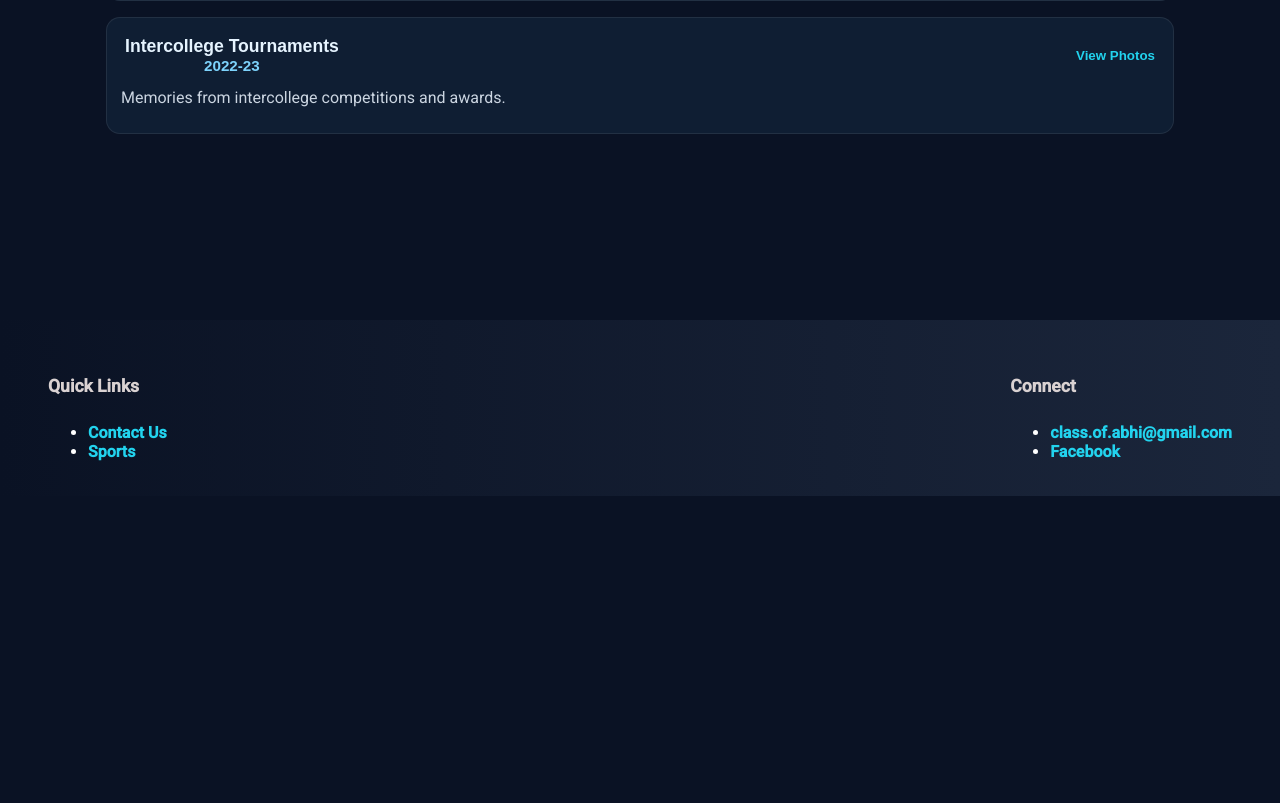
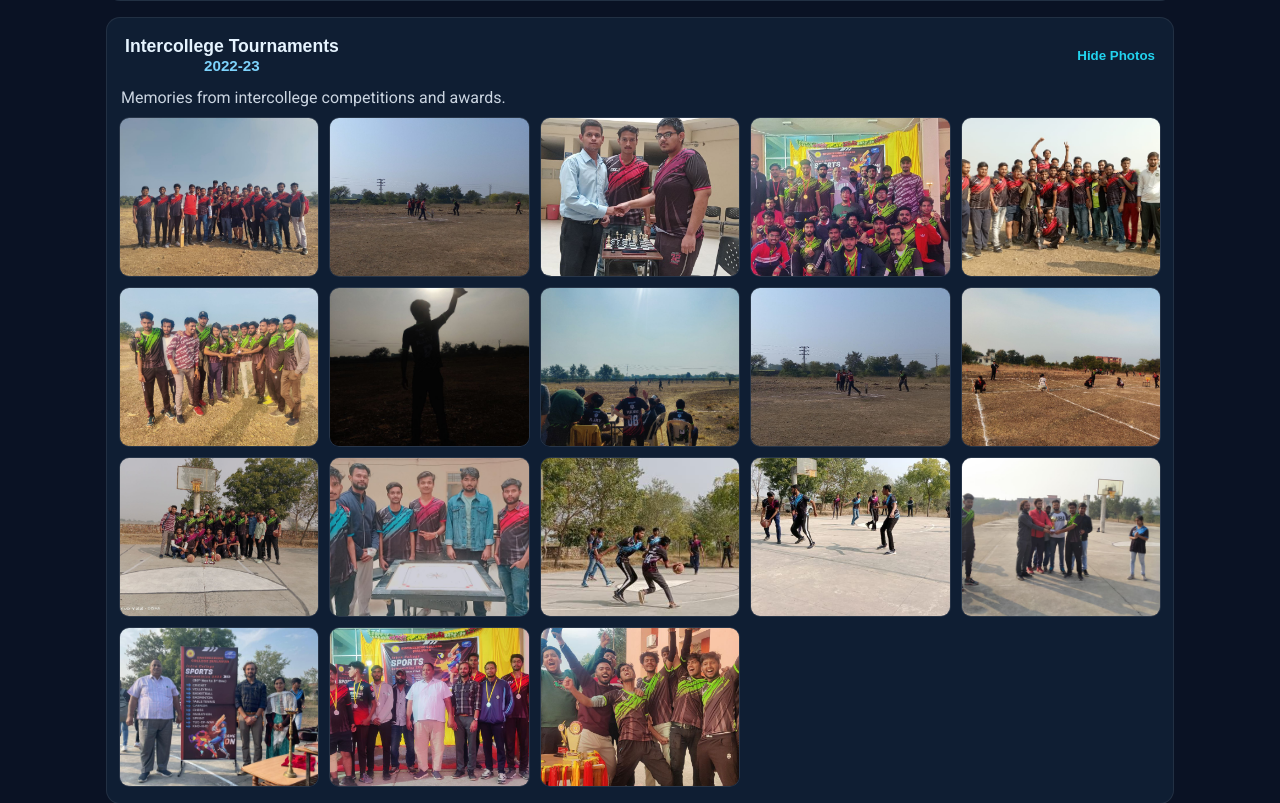
Before and after one commit to trishlajain9/gecj-sports-website, an Angular app: page /gallery in a window 1280 px wide. Shown: the part 304-1107 px from the top of the page. Before the commit the page ends 800 px from the top, so only its background shows below. Built offline with nearby package versions, Linux system fonts and the light colour scheme.

Commit message:
Updated sports website features

```diff
--- a/src/app/gallery/gallery.component.css
+++ b/src/app/gallery/gallery.component.css
@@ -23,6 +23,60 @@
 
 .photos { display: grid; grid-template-columns: repeat(auto-fill, minmax(180px, 1fr)); gap: 10px; }
 .photo { position: relative; overflow: hidden; border-radius: 10px; }
-.photo img { width: 100%; height: 160px; object-fit: cover; display: block; border-radius: 10px; border: 1px solid rgba(255,255,255,0.10); }
+.photo img { width: 100%; height: 160px; object-fit: cover; display: block; border-radius: 10px; border: 1px solid rgba(255,255,255,0.10); cursor: pointer; transition: transform 0.2s ease; }
+.photo img:hover { transform: scale(1.05); }
+.photo img.clickable { cursor: zoom-in; }
 
-@media (max-width: 700px) { .photo img { height: 120px; } }
+/* Lightbox Modal */
+.lightbox-overlay {
+  position: fixed;
+  top: 0;
+  left: 0;
+  width: 100%;
+  height: 100%;
+  background: rgba(0, 0, 0, 0.98);
+  display: flex;
+  align-items: center;
+  justify-content: center;
+  z-index: 9999;
+}
+
+.lightbox-wrapper {
+  position: relative;
+  width: 90%;
+  height: 90%;
+  display: flex;
+  align-items: center;
+  justify-content: center;
+}
+
+.lightbox-img {
+  width: 100%;
+  height: 100%;
+  object-fit: contain;
+}
+
+.lightbox-close-btn {
+  position: absolute;
+  top: 20px;
+  right: 20px;
+  background: #22D3EE;
+  color: #0a1224;
+  border: none;
+  width: 50px;
+  height: 50px;
+  border-radius: 50%;
+  font-size: 28px;
+  cursor: pointer;
+  font-weight: bold;
+  z-index: 10000;
+  transition: background-color 0.2s;
+}
+
+.lightbox-close-btn:hover {
+  background: #06B6D4;
+}
+
+@media (max-width: 700px) {
+  .photo img { height: 120px; }
+}
--- a/src/app/gallery/gallery.component.html
+++ b/src/app/gallery/gallery.component.html
@@ -5,7 +5,7 @@
 
 <section class="batches">
   <div class="batch-card" *ngFor="let b of batches; trackBy: trackByBatch">
-    <button class="batch-header" (click)="toggleBatch(b.id)" [attr.aria-expanded]="activeBatchId === b.id">
+    <button type="button" class="batch-header" (click)="toggleBatch(b.id)" [attr.aria-expanded]="activeBatchId === b.id">
       <div class="left">
         <h3>{{ b.title }}</h3>
         <span class="year">{{ b.yearRange }}</span>
@@ -15,9 +15,21 @@
     <p class="desc" *ngIf="b.description">{{ b.description }}</p>
 
     <div class="photos" *ngIf="activeBatchId === b.id">
-      <div class="photo" *ngFor="let p of b.photos; trackBy: trackByPhoto">
-        <img [src]="p.src" [attr.alt]="p.alt" [attr.title]="p.alt" loading="lazy" />
+      <div class="photo" *ngFor="let p of b.photos; trackBy: trackByPhoto" (click)="openPhoto(p)" role="button" tabindex="0">
+        <!-- cSpell:disable -->
+        <img [src]="p.src" [alt]="p.alt" title="Gallery photo" loading="lazy" class="clickable" />
+        <!-- cSpell:enable -->
       </div>
     </div>
   </div>
 </section>
+
+<!-- Lightbox Modal -->
+<div *ngIf="selectedPhoto" class="lightbox-overlay" (click)="closePhoto()">
+  <div class="lightbox-wrapper" (click)="$event.stopPropagation()">
+    <button type="button" class="lightbox-close-btn" (click)="closePhoto()">✕</button>
+    <!-- cSpell:disable -->
+    <img class="lightbox-img" [src]="selectedPhoto.src" [alt]="selectedPhoto.alt" title="Gallery photo" />
+    <!-- cSpell:enable -->
+  </div>
+</div>
--- a/src/app/gallery/gallery.component.ts
+++ b/src/app/gallery/gallery.component.ts
@@ -18,6 +18,8 @@ type GalleryBatch = {
   styleUrls: ['./gallery.component.css']
 })
 export class GalleryComponent {
+  activeBatchId: string | null = '2022-23'; // Show Intercollege Tournaments by default
+  selectedPhoto: Photo | null = null; // Track selected photo for lightbox
   batches: GalleryBatch[] = [
     {
       id: '2023-24',
@@ -39,36 +41,44 @@ export class GalleryComponent {
         { src: 'assets/gallery/E1.jpg', alt: 'Sports collage 2022-23 - 1' },
         { src: 'assets/gallery/E2.jpg', alt: 'Sports collage 2022-23 - 2' },
         { src: 'assets/gallery/E3.jpg', alt: 'Sports collage 2022-23 - 3' },
-        { src: 'assets/gallery/E4.jpg', alt: 'Sports collage 2022-23 - 4' },
-        { src: 'assets/gallery/E5.jpg', alt: 'Sports collage 2022-23 - 5' },
-        { src: 'assets/gallery/E6.jpg', alt: 'Sports collage 2022-23 - 6' },
-        { src: 'assets/gallery/E7.jpg', alt: 'Sports collage 2022-23 - 7' },
-        { src: 'assets/gallery/E8.jpg', alt: 'Sports collage 2022-23 - 8' },
-        { src: 'assets/gallery/E9.jpg', alt: 'Sports collage 2022-23 - 9' },
-        { src: 'assets/gallery/E10.jpg', alt: 'Sports collage 2022-23 - 10' },
-        { src: 'assets/gallery/E11.jpg', alt: 'Sports collage 2022-23 - 11' },
-        { src: 'assets/gallery/W1.jpg', alt: 'Sports collage 2022-23 - 12' },
-        { src: 'assets/gallery/W2.jpg', alt: 'Sports collage 2022-23 - 13' },
-        { src: 'assets/gallery/W3.jpg', alt: 'Sports collage 2022-23 - 14' },
-        { src: 'assets/gallery/W4.jpg', alt: 'Sports collage 2022-23 - 15' },
-        { src: 'assets/gallery/W5.jpg', alt: 'Sports collage 2022-23 - 16' },
-        { src: 'assets/gallery/W6.jpg', alt: 'Sports collage 2022-23 - 17' },
-        { src: 'assets/gallery/W7.jpg', alt: 'Sports collage 2022-23 - 18' },
-        { src: 'assets/gallery/W8.jpg', alt: 'Sports collage 2022-23 - 19' },
-        { src: 'assets/gallery/W9.jpg', alt: 'Sports collage 2022-23 - 20' },
-        { src: 'assets/gallery/W10.jpg', alt: 'Sports collage 2022-23 - 21' },
-        { src: 'assets/gallery/W11.jpg', alt: 'Sports collage 2022-23 - 22' },
-        { src: 'assets/gallery/W12.jpg', alt: 'Sports collage 2022-23 - 23' }
+        { src: 'assets/gallery/E5.jpg', alt: 'Sports collage 2022-23 - 4' },
+        { src: 'assets/gallery/E6.jpg', alt: 'Sports collage 2022-23 - 5' },
+        { src: 'assets/gallery/E7.jpg', alt: 'Sports collage 2022-23 - 6' },
+        { src: 'assets/gallery/E8.jpg', alt: 'Sports collage 2022-23 - 7' },
+        { src: 'assets/gallery/E9.jpg', alt: 'Sports collage 2022-23 - 8' },
+        { src: 'assets/gallery/E10.jpg', alt: 'Sports collage 2022-23 - 9' },
+        { src: 'assets/gallery/E11.jpg', alt: 'Sports collage 2022-23 - 10' },
+        { src: 'assets/gallery/W1.jpg', alt: 'Sports collage 2022-23 - 11' },
+        { src: 'assets/gallery/W2.jpg', alt: 'Sports collage 2022-23 - 12' },
+        { src: 'assets/gallery/W3.jpg', alt: 'Sports collage 2022-23 - 13' },
+        { src: 'assets/gallery/W4.jpg', alt: 'Sports collage 2022-23 - 14' },
+        { src: 'assets/gallery/W5.jpg', alt: 'Sports collage 2022-23 - 15' },
+        { src: 'assets/gallery/W6.jpg', alt: 'Sports collage 2022-23 - 16' },
+        { src: 'assets/gallery/W7.jpg', alt: 'Sports collage 2022-23 - 17' },
+        { src: 'assets/gallery/W8.jpg', alt: 'Sports collage 2022-23 - 18' }
       ]
     }
   ];
-
-  activeBatchId: string | null = null;
 
   toggleBatch(id: string) {
     this.activeBatchId = this.activeBatchId === id ? null : id;
   }
 
+  openPhoto(photo: Photo) {
+    console.log('openPhoto called', photo && photo.src);
+    this.selectedPhoto = photo;
+    try {
+      document.body.style.overflow = 'hidden';
+    } catch (e) {
+      // ignore
+    }
+  }
+
+  closePhoto() {
+    this.selectedPhoto = null;
+    document.body.style.overflow = 'auto';
+  }
+
   trackByBatch = (_: number, b: GalleryBatch) => b.id;
   trackByPhoto = (_: number, p: Photo) => p.src + p.alt;
 }
```
